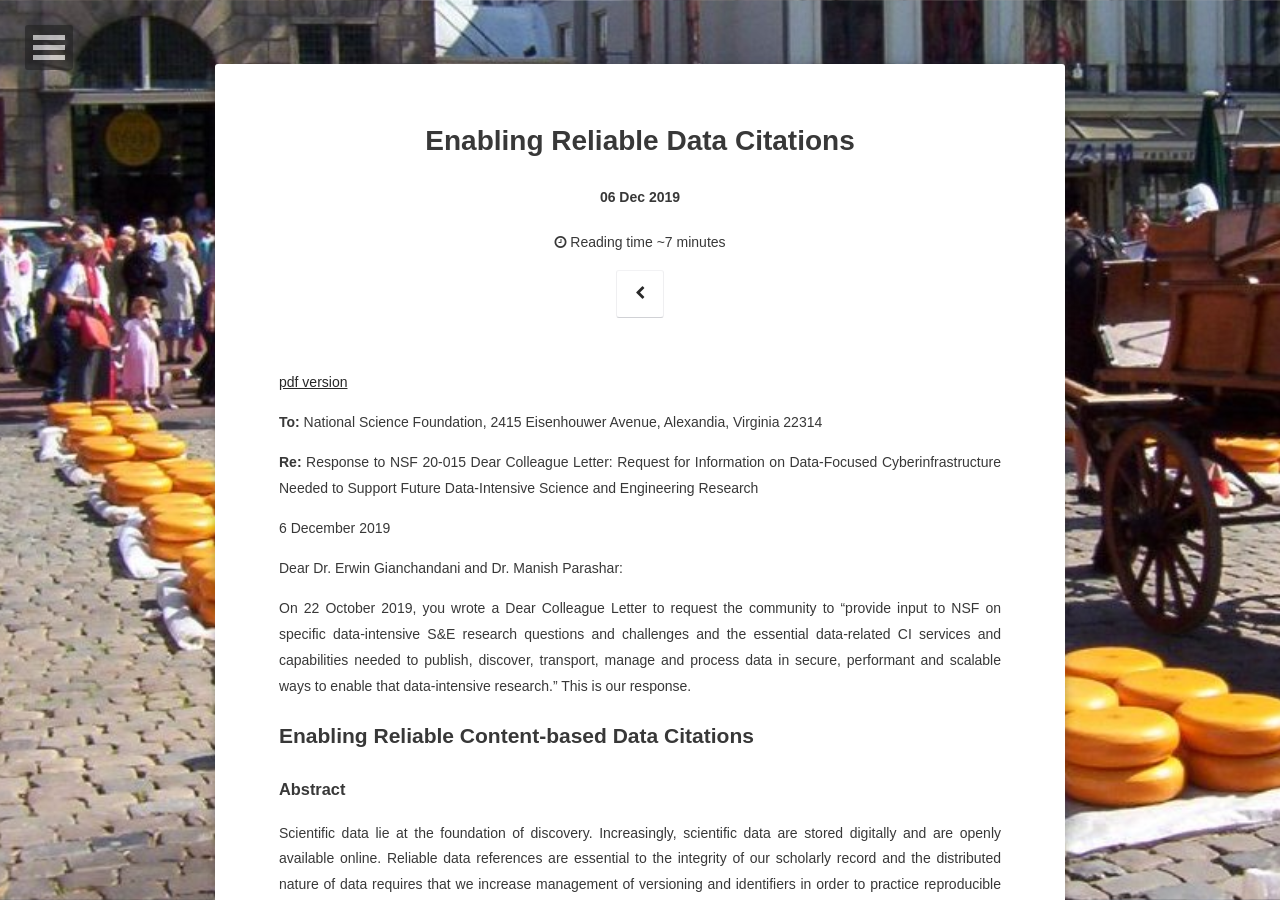
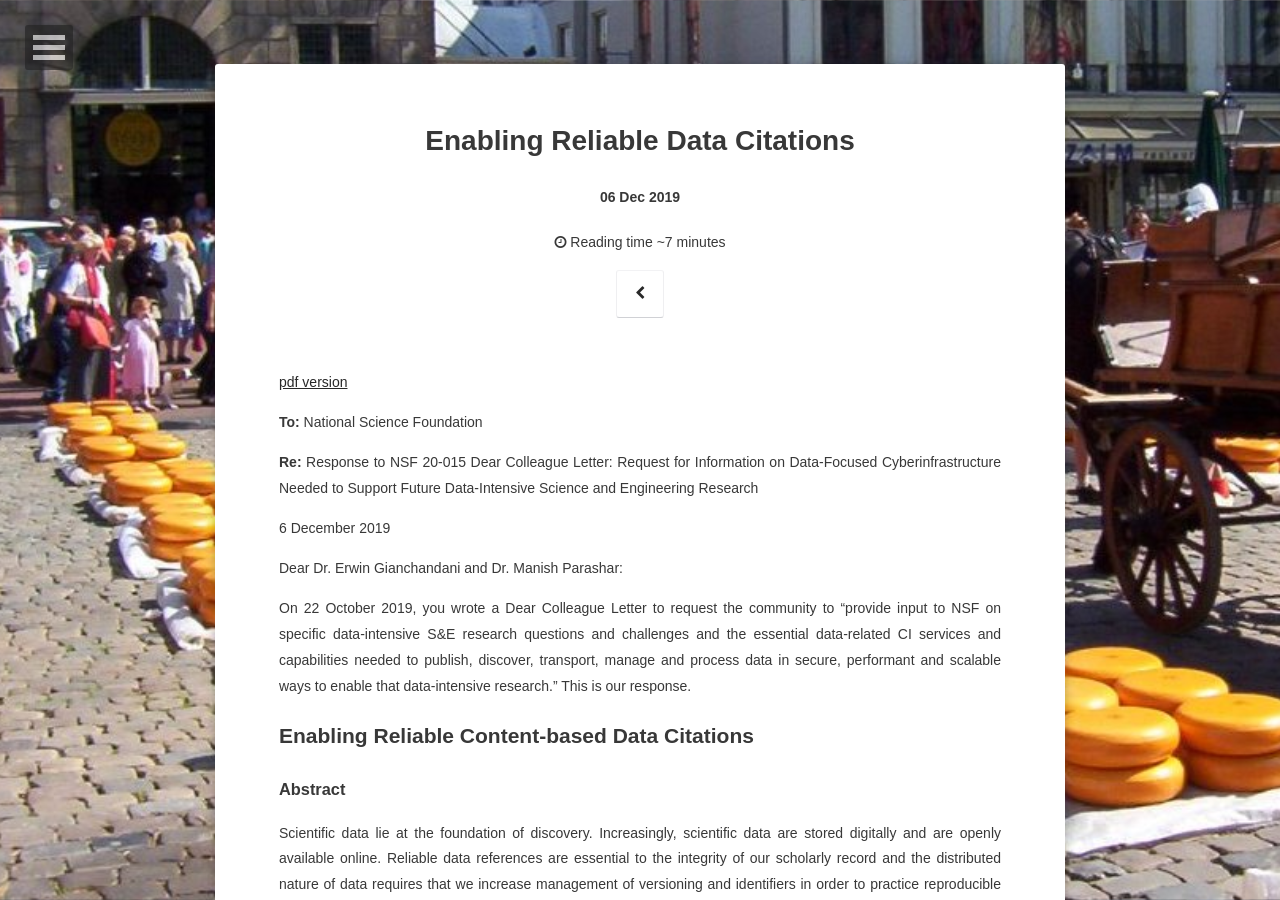
Before and after one commit to bio-guoda/bio-guoda.github.io, a Jekyll site: the page built from _posts/2019-12-06-dear-colleague-reliable-citations.md, in a window 1280 px wide and 900 px high. Built offline with Jekyll 4.4.1, drawn with Linux system fonts in a browser that asks for light colours; some web fonts are replaced.

Commit message:
drop nsf address

```diff
--- a/_posts/2019-12-06-dear-colleague-reliable-citations.md
+++ b/_posts/2019-12-06-dear-colleague-reliable-citations.md
@@ -8,9 +8,7 @@ comments: false
 ---
 [pdf version](/assets/2019-nsf-dear-colleague-enabling-reliable-data-citations.pdf)
 
-**To:** National Science Foundation,
-2415 Eisenhouwer Avenue,
-Alexandia, Virginia 22314
+**To:** National Science Foundation
 
 **Re:** Response to NSF 20-015 Dear Colleague Letter: Request for Information on Data-Focused Cyberinfrastructure Needed to Support Future Data-Intensive Science and Engineering Research
 
```
